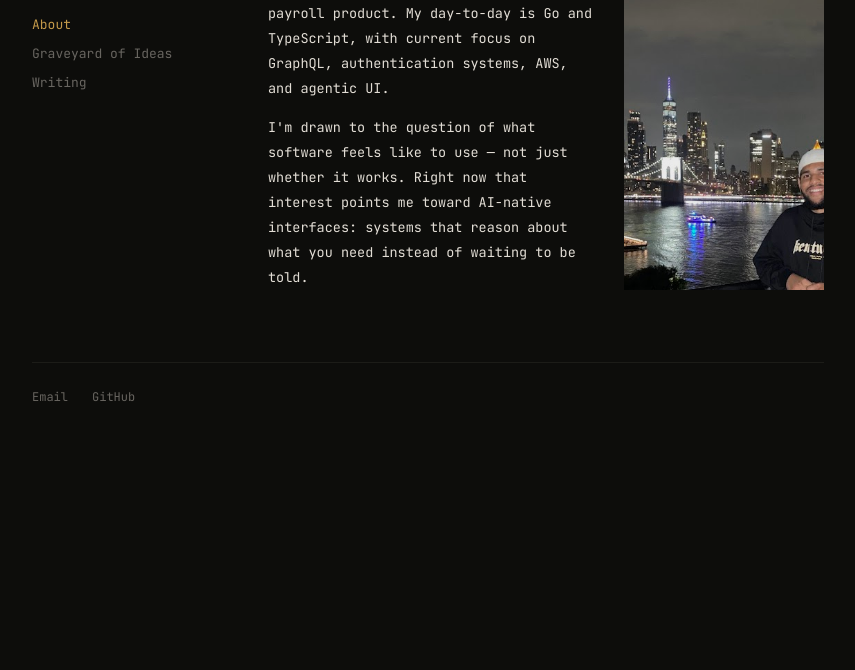
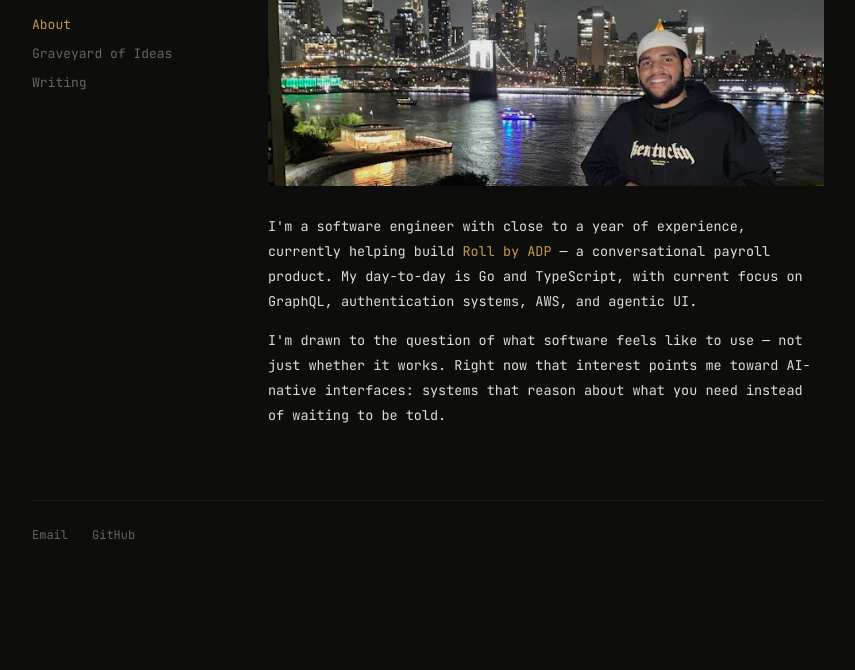
Before and after one commit to rayyansarkhot/rayyansarkhot.github.io, a plain HTML site: page index.html in a window 1280 px wide. Shown: the part 130-800 px from the top of the page, without its empty margins (212-1067 px from the left). Drawn offline with Linux system fonts and the light colour scheme.

Commit message:
Revert to pre-three-column layout

```diff
--- a/index.html
+++ b/index.html
@@ -28,8 +28,7 @@
     <main>
 
       <div class="tab-panel" id="about">
-        <div class="about-body">
-          <div class="about-text">
+        <img src="me.jpg" alt="Rayyan Sarkhot" class="about-photo">
         <p>
           I'm a software engineer with close to a year of experience, currently helping build
           <a href="https://www.rollbyadp.com/" target="_blank" rel="noopener">Roll by ADP</a> &mdash;
@@ -41,11 +40,6 @@
           it works. Right now that interest points me toward AI-native interfaces: systems that
           reason about what you need instead of waiting to be told.
         </p>
-          </div>
-          <div class="about-photo-wrap">
-            <img src="me.jpg" alt="Rayyan Sarkhot" class="about-photo">
-          </div>
-        </div>
       </div>
 
       <div class="tab-panel" id="graveyard">
--- a/style.css
+++ b/style.css
@@ -130,36 +130,15 @@ a:hover {
   text-underline-offset: 3px;
 }
 
-/* --- About --- */
-
-.about-body {
-  display: grid;
-  grid-template-columns: 1fr 200px;
-  gap: 32px;
-}
-
-.about-text p {
-  font-size: 13.5px;
-  line-height: 1.85;
-  color: var(--text);
-  margin-bottom: 14px;
-}
-
-.about-text p:last-child {
-  margin-bottom: 0;
-}
-
-.about-photo-wrap {
-  overflow: hidden;
-  height: 100%;
-}
+/* --- About photo --- */
 
 .about-photo {
   display: block;
   width: 100%;
-  height: 167%;
+  height: 260px;
   object-fit: cover;
-  object-position: top;
+  object-position: center 35%;
+  margin-bottom: 28px;
   filter: brightness(0.92);
 }
 
@@ -273,12 +252,4 @@ footer a:hover {
   .tab {
     width: auto;
   }
-
-  .about-body {
-    grid-template-columns: 1fr;
-  }
-
-  .about-photo {
-    height: 240px;
-  }
 }
```
Lines whose indentation alone changed are shown as unchanged.
